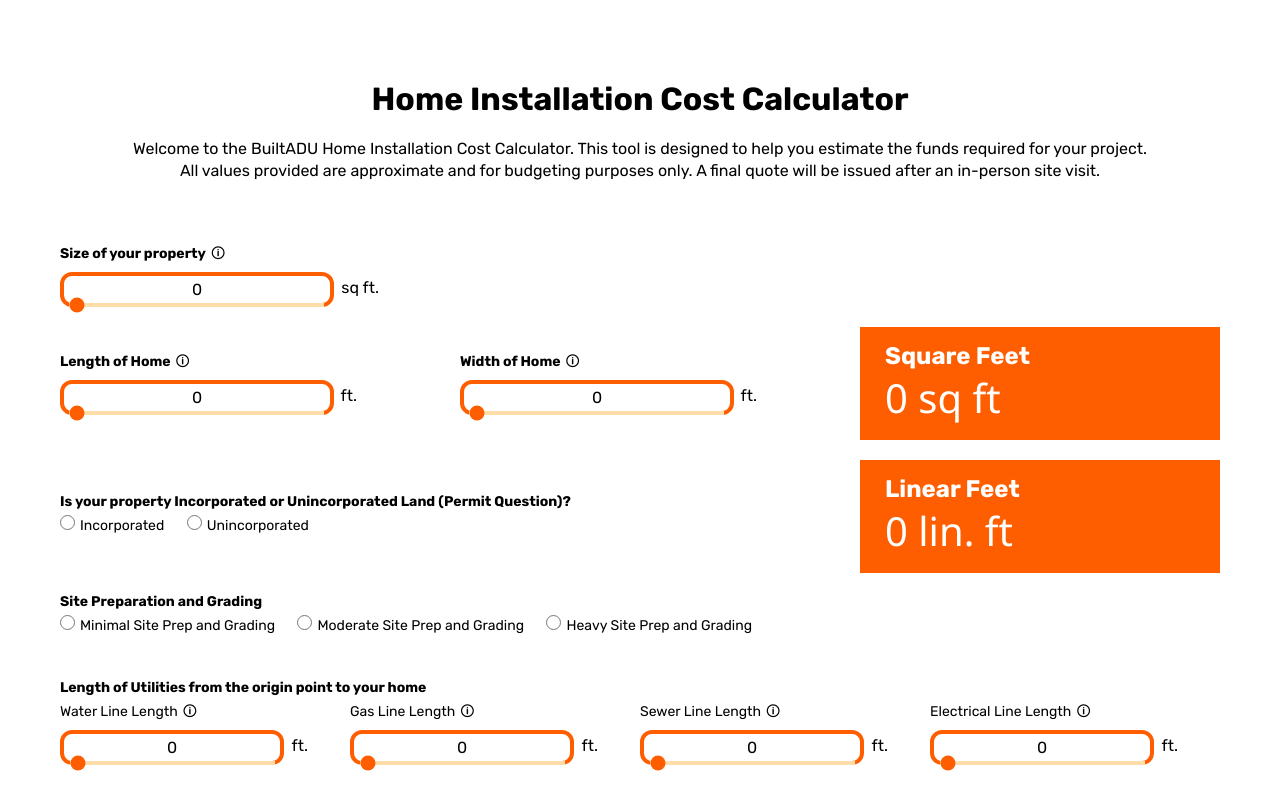
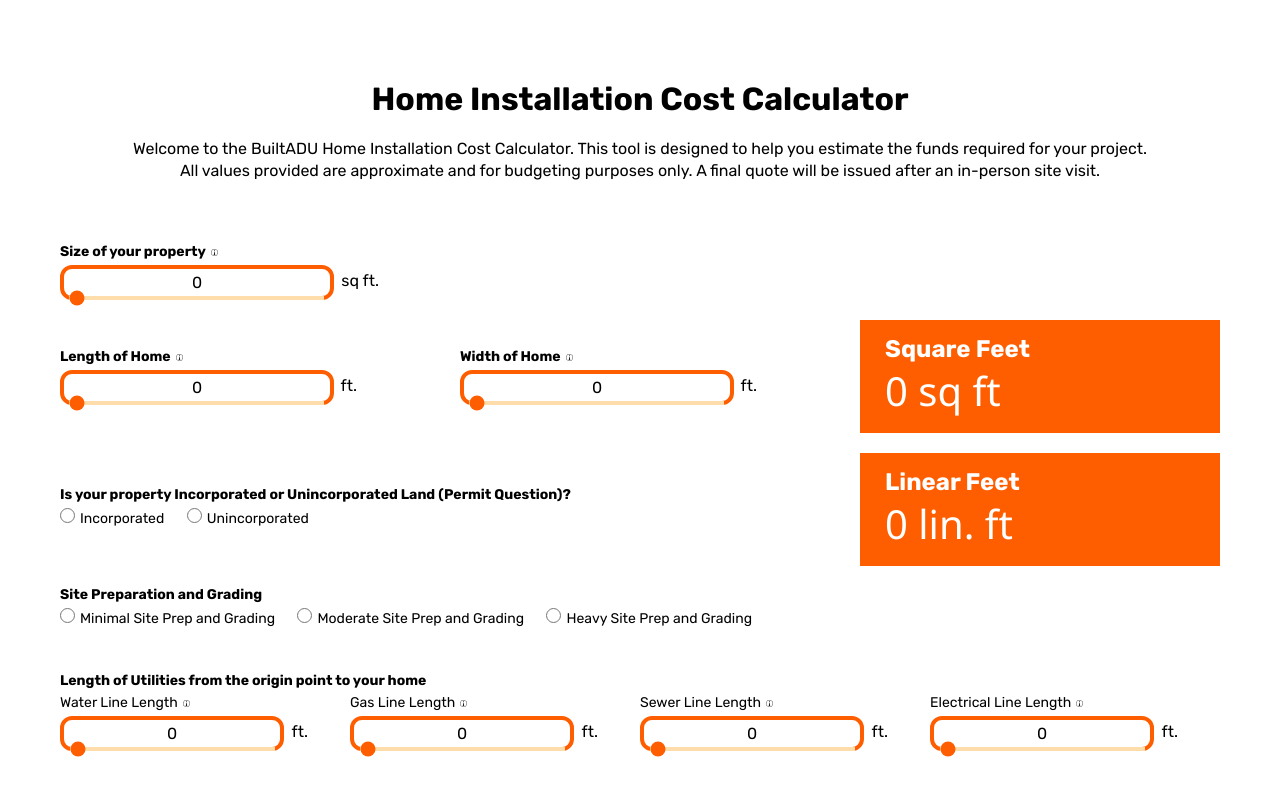
Before and after one commit to zdoug/BuiltADU, a website built with Vite: page index.html in a window 1280 px wide. Shown: the top 788 px of the page. Built offline with nearby package versions, Linux system fonts and the light colour scheme.

Commit message:
[update] img tooltip updated

```diff
--- a/index.html
+++ b/index.html
@@ -21,7 +21,7 @@
       <div class="container mb-2">
         <div class="col-4">
           <div class="input-range">
-            <label for="">Size of your property<span class="tooltip" data-text="This is not final text. Button runs on hover on desk and click on phone.">🛈</span></label>
+            <label for="">Size of your property<span class="tooltip" data-text="This is not final text. Button runs on hover on desk and click on phone."></span></label>
             <output id="size-property-output"></output>
             <input type="range" id="size-property-input" value="0000" min="0" max="10000" step="50">
             <span class="ft-value">sq ft.</span>
@@ -31,7 +31,7 @@
       <div class="container mb-2">
         <div class="col-4">
           <div class="input-range">
-            <label for="length-home-input">Length of Home<span class="tooltip" data-text="Insert your Length Home text here">🛈</span></label>
+            <label for="length-home-input">Length of Home<span class="tooltip" data-text="Insert your Length Home text here"></span></label>
             <output id="length-home-output"></output>
             <input type="range" id="length-home-input" data-type="square-feet" value="0" min="0" max="100" step="1">
             <span class="ft-value">ft.</span>
@@ -39,7 +39,7 @@
         </div>
         <div class="col-4">
           <div class="input-range">
-            <label for="width-home-input">Width of Home<span class="tooltip" data-text="Insert your Width of Home text here">🛈</span></label>
+            <label for="width-home-input">Width of Home<span class="tooltip" data-text="Insert your Width of Home text here"></span></label>
             <output id="width-home-output"></output>
             <input type="range" id="width-home-input" data-type="square-feet" value="0" min="0" max="100" step="1">
             <span class="ft-value">ft.</span>
@@ -83,25 +83,25 @@
             <legend>Length of Utilities from the origin point to your home</legend>
             <div class="input-container">
               <div class="input-range">
-                <label for="water-line-length-input">Water Line Length<span class="tooltip" data-text="Insert your Water Line Length text here">🛈</span></label>
+                <label for="water-line-length-input">Water Line Length<span class="tooltip" data-text="Insert your Water Line Length text here"></span></label>
                 <output id="water-line-length-output"></output>
                 <input type="range" id="water-line-length-input" data-type="length-utilities" value="0000" min="0" max="400" step="10">
                 <span class="ft-value">ft.</span>
               </div>
               <div class="input-range">
-                <label for="gas-line-length-input">Gas Line Length<span class="tooltip" data-text="Insert your Gas Line Length text here">🛈</span></label>
+                <label for="gas-line-length-input">Gas Line Length<span class="tooltip" data-text="Insert your Gas Line Length text here"></span></label>
                 <output id="gas-line-length-output"></output>
                 <input type="range" id="gas-line-length-input" data-type="length-utilities" value="0000" min="0" max="400" step="10">
                 <span class="ft-value">ft.</span>
               </div>
               <div class="input-range">
-                <label for="sewer-line-length-input">Sewer Line Length<span class="tooltip" data-text="Insert your Sewer Line Length text here">🛈</span></label>
+                <label for="sewer-line-length-input">Sewer Line Length<span class="tooltip" data-text="Insert your Sewer Line Length text here"></span></label>
                 <output id="sewer-line-length-output"></output>
                 <input type="range" id="sewer-line-length-input" data-type="length-utilities" value="0000" min="0" max="400" step="10">
                 <span class="ft-value">ft.</span>
               </div>
               <div class="input-range">
-                <label for="electrical-line-length-input">Electrical Line Length<span class="tooltip" data-text="Insert your Electrical Line Length text here">🛈</span></label>
+                <label for="electrical-line-length-input">Electrical Line Length<span class="tooltip" data-text="Insert your Electrical Line Length text here"></span></label>
                 <output id="electrical-line-length-output"></output>
                 <input type="range" id="electrical-line-length-input" data-type="length-utilities" value="0000" min="0" max="400" step="10">
                 <span class="ft-value">ft.</span>
--- a/src/scss/stylesheet.scss
+++ b/src/scss/stylesheet.scss
@@ -138,6 +138,9 @@ input[type="number"], output {
 .tooltip {
     display: inline-block;
     margin-left: .5rem;
+    width: 7px;
+    height: 7px;
+    background: url('../img/icon-info.png') no-repeat center;
     font-weight: 400;
     position: relative;
     & .tooltip-text {
--- a/vite.config.js
+++ b/vite.config.js
@@ -18,6 +18,8 @@ export default defineConfig({
     }
   },
   build: {
+    // Define o limite de tamanho para "inline" como 0
+    assetsInlineLimit: 0,
     rollupOptions: {
       output: {
         // Organiza os arquivos JS
```
Also changed, not shown: src/img/icon-info.png (added).
